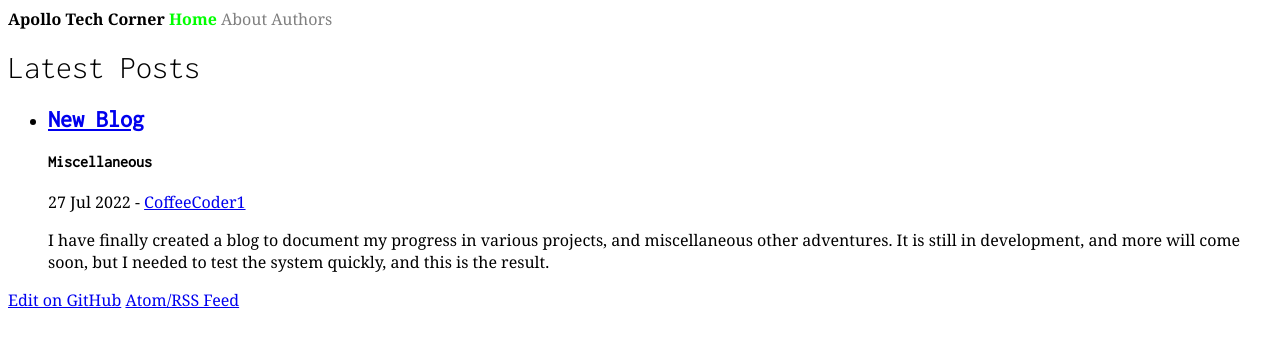
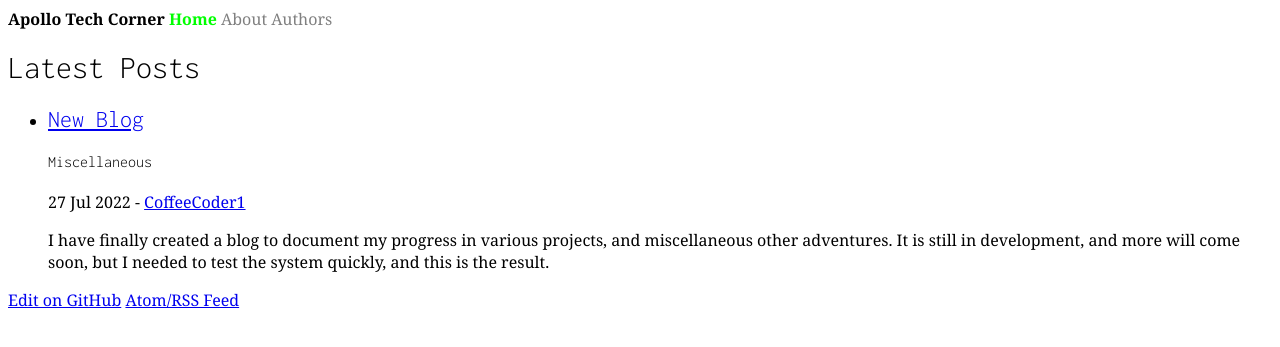
Before and after one commit to CoffeeCoder1/Apollo-Tech-Corner, a Jekyll site: the page built from index.html, in a window 1280 px wide. Shown: the top 347 px of the page. Built offline with Jekyll 4.4.1, drawn with Linux system fonts in a browser that asks for light colours.

Commit message:
Changed font weights
Changed font weight for `Inconsolata` to 300.

```diff
--- a/_layouts/default.html
+++ b/_layouts/default.html
@@ -5,7 +5,7 @@
 		<title>{{ page.title }} - {{ site.name }}</title>
 		<link rel="preconnect" href="https://fonts.googleapis.com">
 		<link rel="preconnect" href="https://fonts.gstatic.com" crossorigin>
-		<link href="https://fonts.googleapis.com/css2?family=Inconsolata:wght@300;400&family=Noto+Sans+Mono:wght@400;700&family=Noto+Serif:ital,wght@0,400;0,700;1,400;1,700&display=swap" rel="stylesheet">
+		<link href="https://fonts.googleapis.com/css2?family=Inconsolata:wght@300&family=Noto+Sans+Mono:wght@400;700&family=Noto+Serif:ital,wght@0,400;0,700;1,400;1,700&display=swap" rel="stylesheet">
 		<link rel="stylesheet" href="{{ site.github.baseurl }}/assets/css/styles.css">
 	</head>
 	<body>
--- a/_sass/main.scss
+++ b/_sass/main.scss
@@ -4,8 +4,5 @@
 
 h1, h2, h3, h4, h5, .site-title, .site-nav {
 	font-family: 'Inconsolata', monospace;
-}
-
-h1 {
 	font-weight: 300;
 }
```
